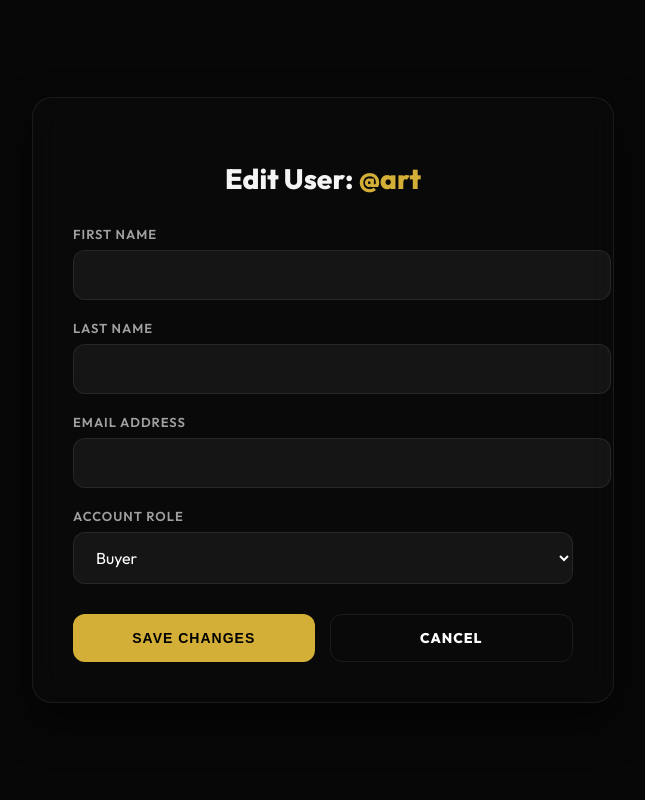
After one commit to gayathrim06/Artify, a Django app: page /edit-user/1/ in a window 1280 px wide. The commit adds this page. Shown: the whole page, without its empty margins (317-962 px from the left). Run offline with Django 5.2, Linux system fonts and the light colour scheme; a user stored in the database is signed in; data comes from the database, SQL or seed files in the repository.

Commit message:
Add User Edit and Delete functionality to Admin Dashboard

```diff
--- a/art_gallery/urls.py
+++ b/art_gallery/urls.py
@@ -16,6 +16,8 @@ urlpatterns = [
     path('admin-login/', views.admin_login, name='admin_login'),
     path('dashboard/', views.dashboard, name='dashboard'),
     path('admin-reply/<int:pk>/', views.admin_reply_testimonial, name='admin_reply_testimonial'),
+    path('edit-user/<int:pk>/', views.edit_user, name='edit_user'),
+    path('delete-user/<int:pk>/', views.delete_user, name='delete_user'),
 
     # User pages
     path('', views.home, name='home'),
--- a/art_gallery/views.py
+++ b/art_gallery/views.py
@@ -43,25 +43,39 @@ def dashboard(request):
     recent_artworks = Artwork.objects.select_related('seller').order_by('-created_at')[:10]
     recent_orders = Order.objects.select_related('buyer').order_by('-created_at')[:10]
     testimonials = Testimonial.objects.select_related('user').order_by('-created_at')
-
-    # Get all users with their roles
     all_users = User.objects.exclude(is_superuser=True).select_related('profile').order_by('-date_joined')
-
-    context = {
-        'total_users': total_users,
-        'total_artworks': total_artworks,
-        'total_orders': total_orders,
-        'recent_artworks': recent_artworks,
-        'recent_orders': recent_orders,
-        'testimonials': testimonials,
-        'all_users': all_users,
-    }
+    context = {'total_users': total_users, 'total_artworks': total_artworks, 'total_orders': total_orders, 'recent_artworks': recent_artworks, 'recent_orders': recent_orders, 'testimonials': testimonials, 'all_users': all_users}
     return render(request, 'custom_admin/dashboard.html', context)
 
 @login_required
+def edit_user(request, pk):
+    if not request.user.is_superuser: return redirect('home')
+    user_to_edit = get_object_or_404(User, pk=pk)
+    if request.method == 'POST':
+        user_to_edit.first_name = request.POST.get('first_name', '')
+        user_to_edit.last_name = request.POST.get('last_name', '')
+        user_to_edit.email = request.POST.get('email', '')
+        user_to_edit.save()
+        if hasattr(user_to_edit, 'profile'):
+            user_to_edit.profile.role = request.POST.get('role', 'buyer')
+            user_to_edit.profile.save()
+        messages.success(request, f'User {user_to_edit.username} updated successfully.')
+        return redirect('dashboard')
+    return render(request, 'custom_admin/edit_user.html', {'user_to_edit': user_to_edit})
+
+@login_required
+def delete_user(request, pk):
+    if not request.user.is_superuser: return redirect('home')
+    user_to_delete = get_object_or_404(User, pk=pk)
+    if request.method == 'POST':
+        username = user_to_delete.username
+        user_to_delete.delete()
+        messages.success(request, f'User {username} deleted successfully.')
+    return redirect('dashboard')
+
+@login_required
 def admin_reply_testimonial(request, pk):
-    if not request.user.is_superuser:
-        return redirect('home')
+    if not request.user.is_superuser: return redirect('home')
     from gallery.models import Testimonial
     testimonial = get_object_or_404(Testimonial, pk=pk)
     if request.method == 'POST':
@@ -73,10 +87,8 @@ def admin_reply_testimonial(request, pk):
 
 def home(request):
     from gallery.models import Artwork, Testimonial
-    try:
-        testimonials = list(Testimonial.objects.all().order_by('-created_at')[:10])
-    except:
-        testimonials = []
+    try: testimonials = list(Testimonial.objects.all().order_by('-created_at')[:10])
+    except: testimonials = []
     featured_artworks = Artwork.objects.all().order_by('-created_at')[:6]
     return render(request, 'users/home.html', {'featured_artworks': featured_artworks, 'testimonials': testimonials})
 
@@ -110,11 +122,9 @@ def register(request):
         password = request.POST['password']
         password2 = request.POST['password2']
         if password != password2:
-            messages.error(request, 'Passwords do not match')
-            return redirect('register')
+            messages.error(request, 'Passwords do not match'); return redirect('register')
         if User.objects.filter(username=username).exists():
-            messages.error(request, 'Username already exists')
-            return redirect('register')
+            messages.error(request, 'Username already exists'); return redirect('register')
         user = User.objects.create_user(username=username, email=email, password=password)
         if full_name:
             parts = full_name.split(' ', 1)
@@ -122,8 +132,7 @@ def register(request):
             if len(parts) > 1: user.last_name = parts[1]
             user.save()
         if role == 'seller':
-            user.is_staff = True
-            user.save()
+            user.is_staff = True; user.save()
         from gallery.models import UserProfile
         profile = UserProfile(user=user, role=role)
         if role == 'seller':
--- /dev/null
+++ b/templates/custom_admin/edit_user.html
@@ -0,0 +1,57 @@
+{% load static %}
+<!DOCTYPE html>
+<html lang="en">
+<head>
+    <meta charset="UTF-8">
+    <meta name="viewport" content="width=device-width, initial-scale=1.0">
+    <title>Edit User | Admin Panel</title>
+    <link href="https://fonts.googleapis.com/css2?family=Outfit:wght@300;400;600;800&display=swap" rel="stylesheet">
+    <style>
+        :root { --primary: #d4af37; --bg-dark: #070707; --glass-bg: rgba(10, 10, 10, 0.7); --glass-border: rgba(255, 255, 255, 0.08); --text-main: #f4f4f4; --text-muted: #a0a0a0; }
+        body { font-family: 'Outfit', sans-serif; background: var(--bg-dark); color: var(--text-main); display: flex; align-items: center; justify-content: center; min-height: 100vh; margin: 0; }
+        .edit-container { background: var(--glass-bg); backdrop-filter: blur(15px); border: 1px solid var(--glass-border); padding: 40px; border-radius: 20px; width: 100%; max-width: 500px; box-shadow: 0 20px 40px rgba(0,0,0,0.5); }
+        h2 { font-size: 28px; font-weight: 800; margin-bottom: 30px; text-align: center; }
+        h2 span { color: var(--primary); }
+        .form-group { margin-bottom: 20px; }
+        label { display: block; font-size: 13px; font-weight: 600; color: var(--text-muted); text-transform: uppercase; letter-spacing: 1px; margin-bottom: 8px; }
+        input, select { width: 100%; padding: 14px 18px; background: rgba(255,255,255,0.05); border: 1px solid var(--glass-border); border-radius: 12px; color: #fff; font-size: 16px; font-family: 'Outfit', sans-serif; outline: none; transition: border 0.3s; }
+        input:focus, select:focus { border-color: var(--primary); }
+        .btn-group { display: flex; gap: 15px; margin-top: 30px; }
+        .btn { flex: 1; padding: 14px; border-radius: 12px; font-weight: 700; text-transform: uppercase; letter-spacing: 1px; cursor: pointer; border: none; transition: 0.3s; text-decoration: none; text-align: center; font-size: 14px; }
+        .btn-save { background: var(--primary); color: #000; }
+        .btn-cancel { background: transparent; border: 1px solid var(--glass-border); color: #fff; }
+        .btn:hover { transform: translateY(-2px); opacity: 0.9; }
+    </style>
+</head>
+<body>
+    <div class="edit-container">
+        <h2>Edit User: <span>@{{ user_to_edit.username }}</span></h2>
+        <form method="POST">
+            {% csrf_token %}
+            <div class="form-group">
+                <label>First Name</label>
+                <input type="text" name="first_name" value="{{ user_to_edit.first_name }}" required>
+            </div>
+            <div class="form-group">
+                <label>Last Name</label>
+                <input type="text" name="last_name" value="{{ user_to_edit.last_name }}" required>
+            </div>
+            <div class="form-group">
+                <label>Email Address</label>
+                <input type="email" name="email" value="{{ user_to_edit.email }}" required>
+            </div>
+            <div class="form-group">
+                <label>Account Role</label>
+                <select name="role">
+                    <option value="buyer" {% if user_to_edit.profile.role == 'buyer' %}selected{% endif %}>Buyer</option>
+                    <option value="seller" {% if user_to_edit.profile.role == 'seller' %}selected{% endif %}>Seller</option>
+                </select>
+            </div>
+            <div class="btn-group">
+                <button type="submit" class="btn btn-save">Save Changes</button>
+                <a href="{% url 'dashboard' %}" class="btn btn-cancel">Cancel</a>
+            </div>
+        </form>
+    </div>
+</body>
+</html>
```
Also changed, not shown: templates/custom_admin/dashboard.html (+10 -0 lines).
